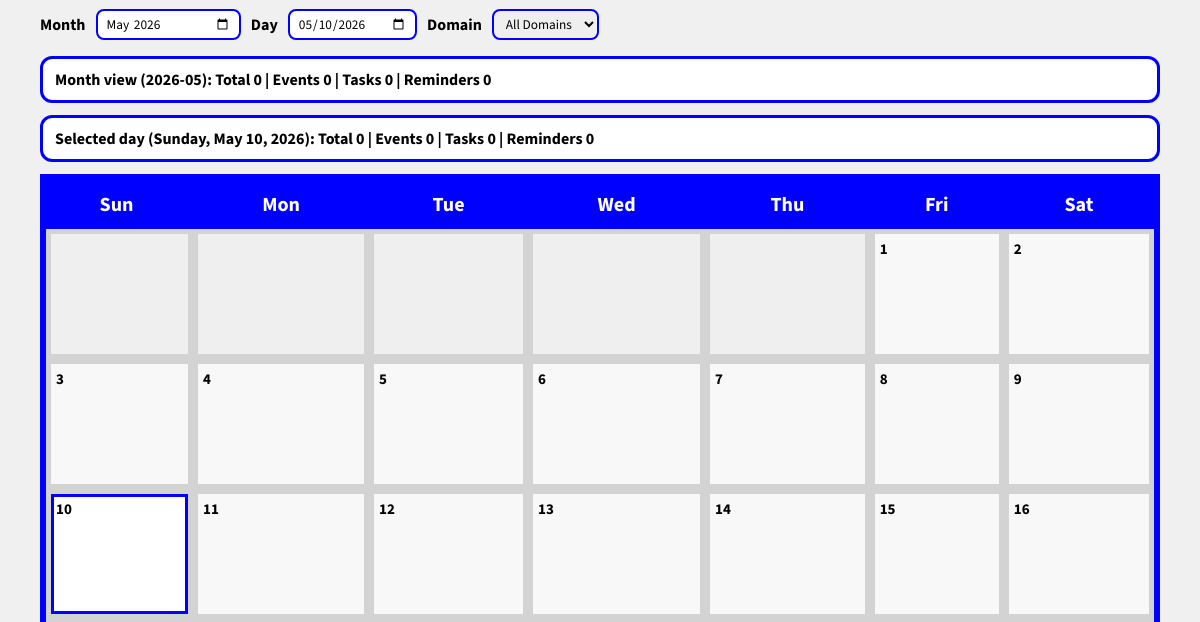
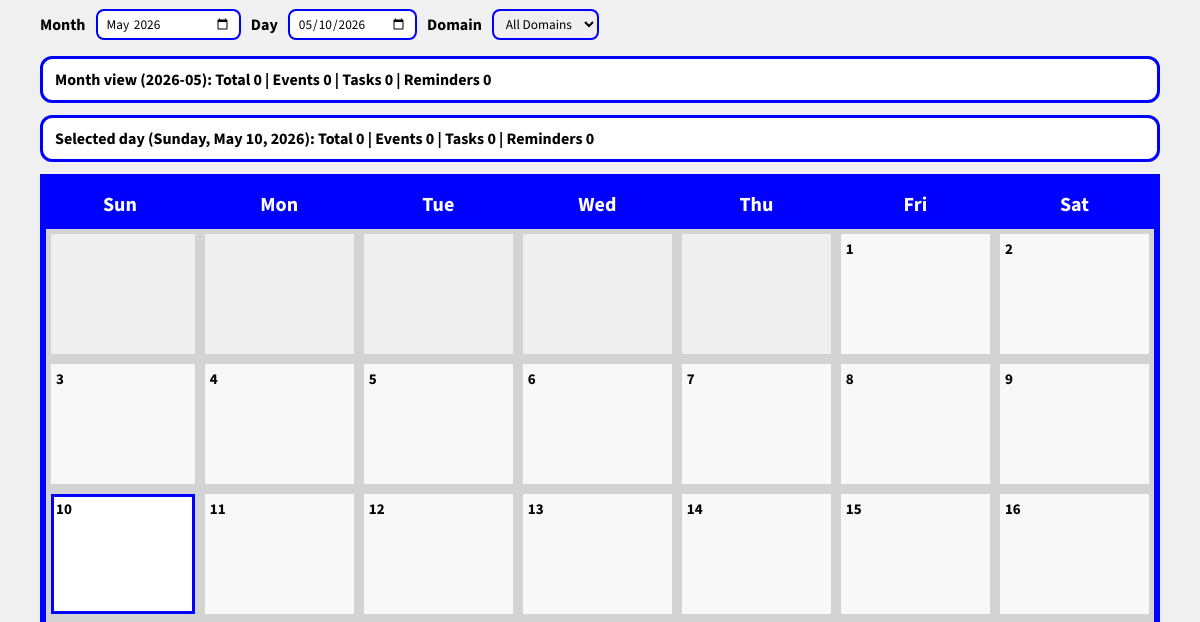
Before and after one commit to wdvdje/TimeScapeEditor, an Electron app: page calendarView.html in a window 1200 px wide. Shown: the part 169-791 px from the top of the page. Drawn offline with nearby package versions, Linux system fonts and the light colour scheme.

Commit message:
Calendar view edit.

```diff
--- a/calendarView.html
+++ b/calendarView.html
@@ -33,7 +33,7 @@
     <div class="report-summary" id="calendarMonthSummary"></div>
     <div class="report-summary" id="calendarDaySummary"></div>
 
-    <table class="itemsTable">
+    <table class="itemsTable calendar-month-table">
       <thead>
         <tr>
           <th>Sun</th>
--- a/style.css
+++ b/style.css
@@ -561,6 +561,15 @@ button.bucket-button:hover {
   font-weight: 700;
 }
 
+.calendar-month-table {
+  table-layout: fixed;
+}
+
+.calendar-month-table thead th,
+.calendar-month-table tbody td {
+  width: 14.2857%;
+}
+
 .calendar-day-cell {
   text-align: left;
   vertical-align: top;
@@ -568,6 +577,7 @@ button.bucket-button:hover {
   height: 110px;
   background: #f8f8f8;
   cursor: pointer;
+  overflow: hidden;
 }
 
 .calendar-day-empty {
@@ -591,6 +601,7 @@ button.bucket-button:hover {
   display: flex;
   flex-direction: column;
   gap: 3px;
+  min-width: 0;
 }
 
 .calendar-day-item {
```
